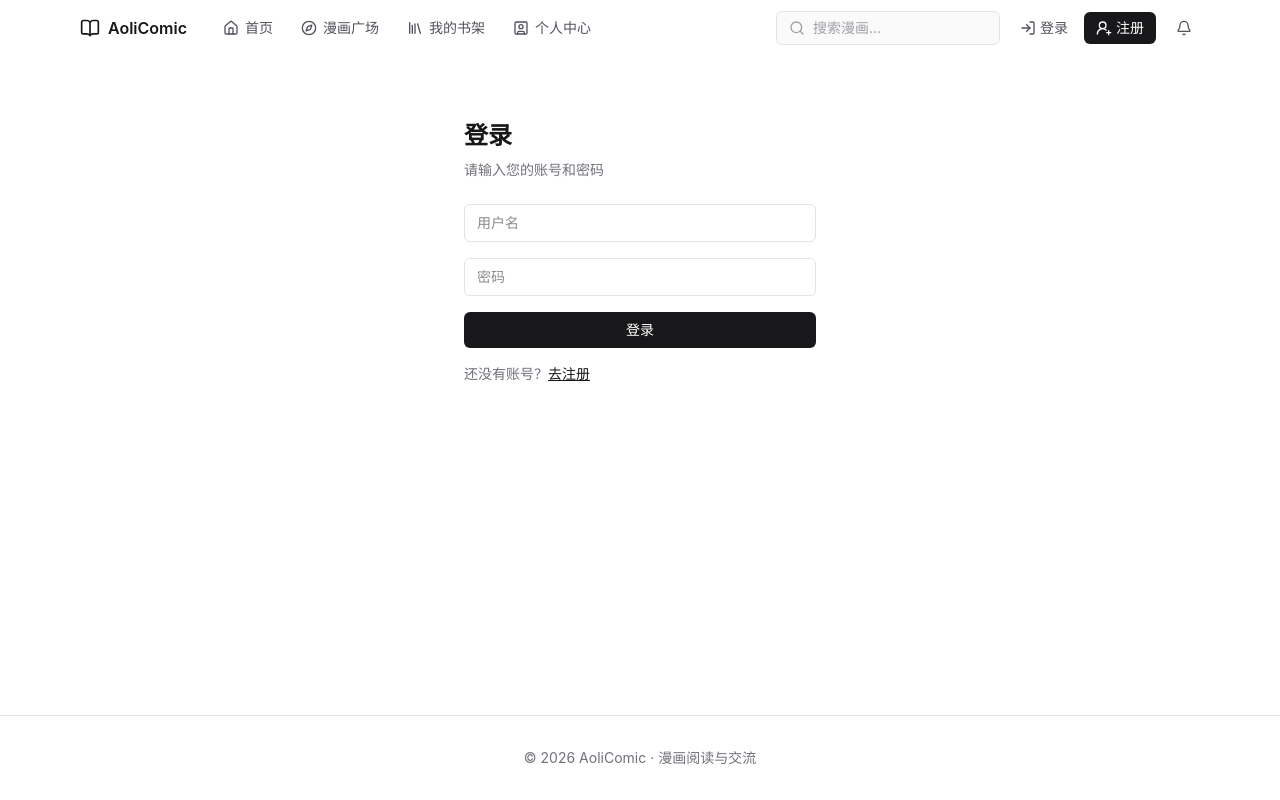
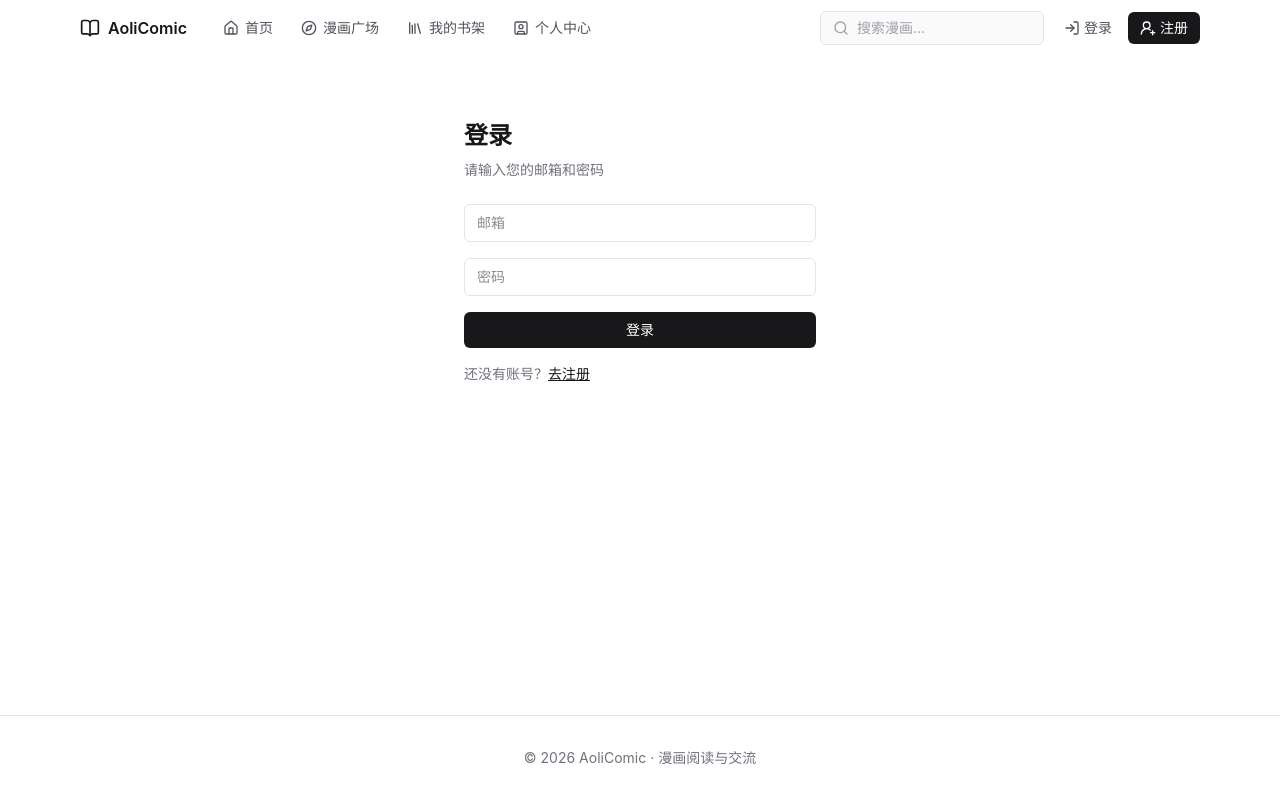
Before and after one commit to 860-art/Comic, a Next.js app: page /login in a window 1280 px wide. Built offline with nearby package versions, Linux system fonts and the light colour scheme.

Commit message:
feat: 登录改邮箱+密码、未登录隐藏通知铃铛、注册邮箱格式校验；修复 passlib/bcrypt 兼容 bug

```diff
--- a/src/app/login/page.tsx
+++ b/src/app/login/page.tsx
@@ -10,7 +10,8 @@ import { API_BASE } from "@/lib/api";
 
 export default function LoginPage() {
   const router = useRouter();
-  const [username, setUsername] = useState("");
+  // 登录方式：邮箱 + 密码（后端按 email 查询用户）
+  const [email, setEmail] = useState("");
   const [password, setPassword] = useState("");
   const [loading, setLoading] = useState(false);
   const [error, setError] = useState("");
@@ -18,19 +19,19 @@ export default function LoginPage() {
 
   const handleSubmit = async (e: FormEvent) => {
     e.preventDefault();
-    if (!username.trim() || !password.trim()) {
-      setError("请填写用户名和密码");
+    if (!email.trim() || !password.trim()) {
+      setError("请填写邮箱和密码");
       return;
     }
     setError("");
     setLoading(true);
     try {
-      // 真实登录：请求后端 /api/auth/login
+      // 真实登录：请求后端 /api/auth/login（邮箱 + 密码）
       const res = await fetch(`${API_BASE}/api/auth/login`, {
         method: "POST",
         headers: { "Content-Type": "application/json" },
         body: JSON.stringify({
-          username: username.trim(),
+          email: email.trim(),
           password: password,
         }),
       });
@@ -43,7 +44,7 @@ export default function LoginPage() {
       }
       const data = await res.json();
       // 关键：保存 JWT token 与用户名，之后所有页面据此判断登录态
-      saveLoginSession(data.user?.username ?? username.trim(), data.access_token);
+      saveLoginSession(data.user?.username ?? email.trim(), data.access_token);
       router.push(ROUTES.home);
     } catch (err) {
       console.error("[登录] 请求失败：", err);
@@ -56,14 +57,14 @@ export default function LoginPage() {
   return (
     <div className="mx-auto max-w-sm px-4 py-16">
       <h1 className="text-2xl font-semibold">登录</h1>
-      <p className="mt-2 text-sm text-zinc-500">请输入您的账号和密码</p>
+      <p className="mt-2 text-sm text-zinc-500">请输入您的邮箱和密码</p>
 
       <form onSubmit={handleSubmit} className="mt-6 space-y-4">
         <input
-          type="text"
-          value={username}
-          onChange={(e) => setUsername(e.target.value)}
-          placeholder="用户名"
+          type="email"
+          value={email}
+          onChange={(e) => setEmail(e.target.value)}
+          placeholder="邮箱"
           className="w-full rounded-md border border-zinc-200 px-3 py-2 text-sm outline-none"
         />
         <input
@@ -101,7 +102,7 @@ export default function LoginPage() {
             onClick={(e) => e.stopPropagation()}
           >
             <h2 className="text-xl font-bold text-red-600">错误</h2>
-            <p className="mt-3 text-sm text-zinc-700">用户名或密码错误</p>
+            <p className="mt-3 text-sm text-zinc-700">邮箱或密码错误</p>
             <button
               type="button"
               onClick={() => setShowErrorModal(false)}
--- a/src/app/register/page.tsx
+++ b/src/app/register/page.tsx
@@ -20,6 +20,11 @@ export default function RegisterPage() {
     e.preventDefault();
     if (!username.trim() || !email.trim() || !password.trim()) {
       setError("请填写用户名、邮箱和密码");
+      return;
+    }
+    // 邮箱格式校验：必须包含 @，否则无法注册
+    if (!email.includes("@") || email.startsWith("@") || email.endsWith("@")) {
+      setError("邮件格式不正确");
       return;
     }
     if (password.length < 6) {
--- a/src/components/Navbar.tsx
+++ b/src/components/Navbar.tsx
@@ -102,7 +102,8 @@ export default function Navbar() {
             </div>
           )}
 
-          {/* 通知铃铛：固定最右侧，点击进通知中心；有未读显示红点 */}
+          {/* 通知铃铛：仅登录后显示，固定最右侧，点击进通知中心；有未读显示红点 */}
+          {auth.isLoggedIn && (
             <Link
               href={ROUTES.notifications}
               aria-label={unread > 0 ? `通知（${unread} 条未读）` : "通知"}
@@ -113,6 +114,7 @@ export default function Navbar() {
                 <span className="absolute right-1 top-1 h-2 w-2 rounded-full bg-red-500 ring-2 ring-white" />
               )}
             </Link>
+          )}
         </div>
       </div>
     </header>
```
Also changed, not shown: 2 other files (tests, documents, lock files or other folders). Lines whose indentation alone changed are shown as unchanged.
